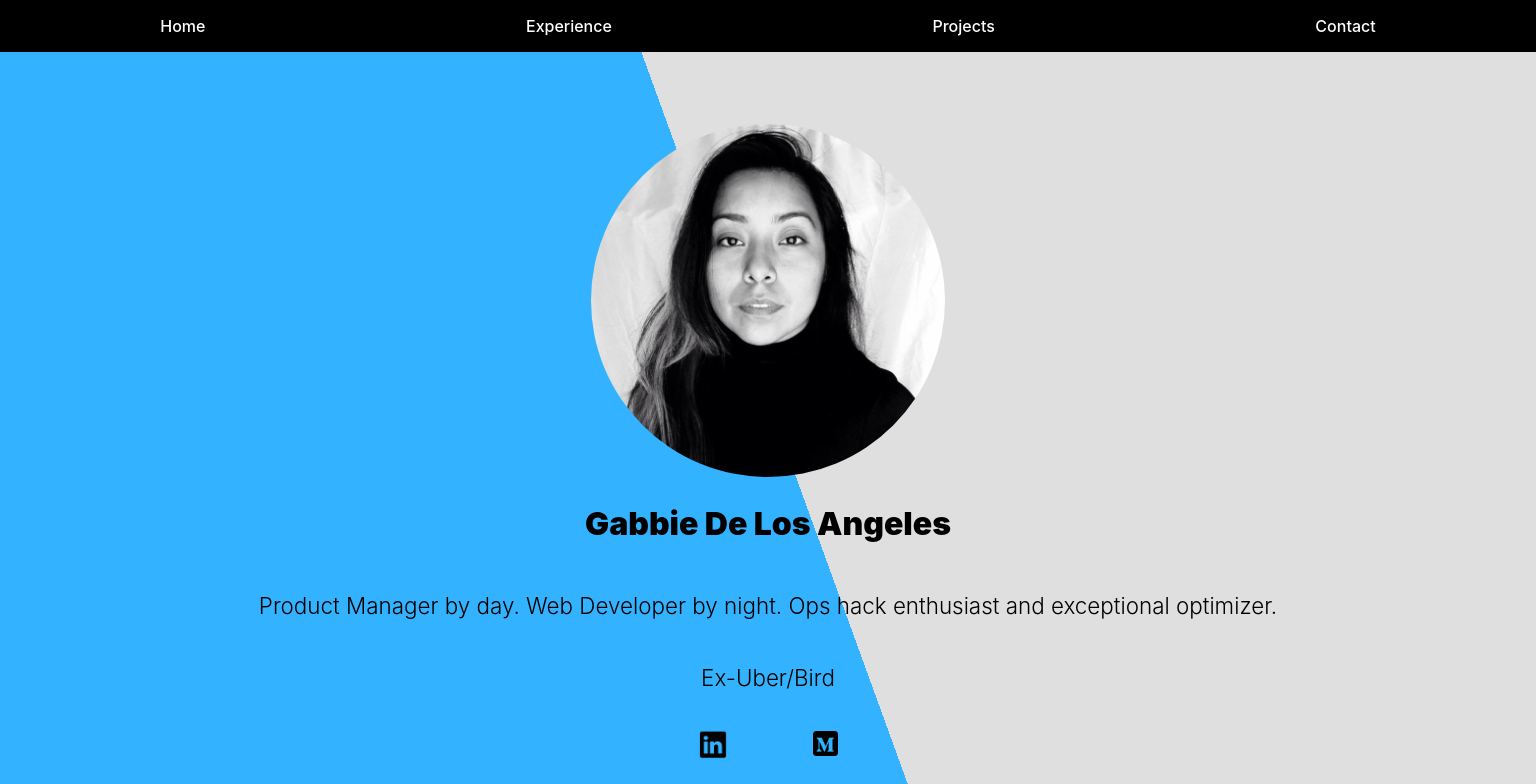
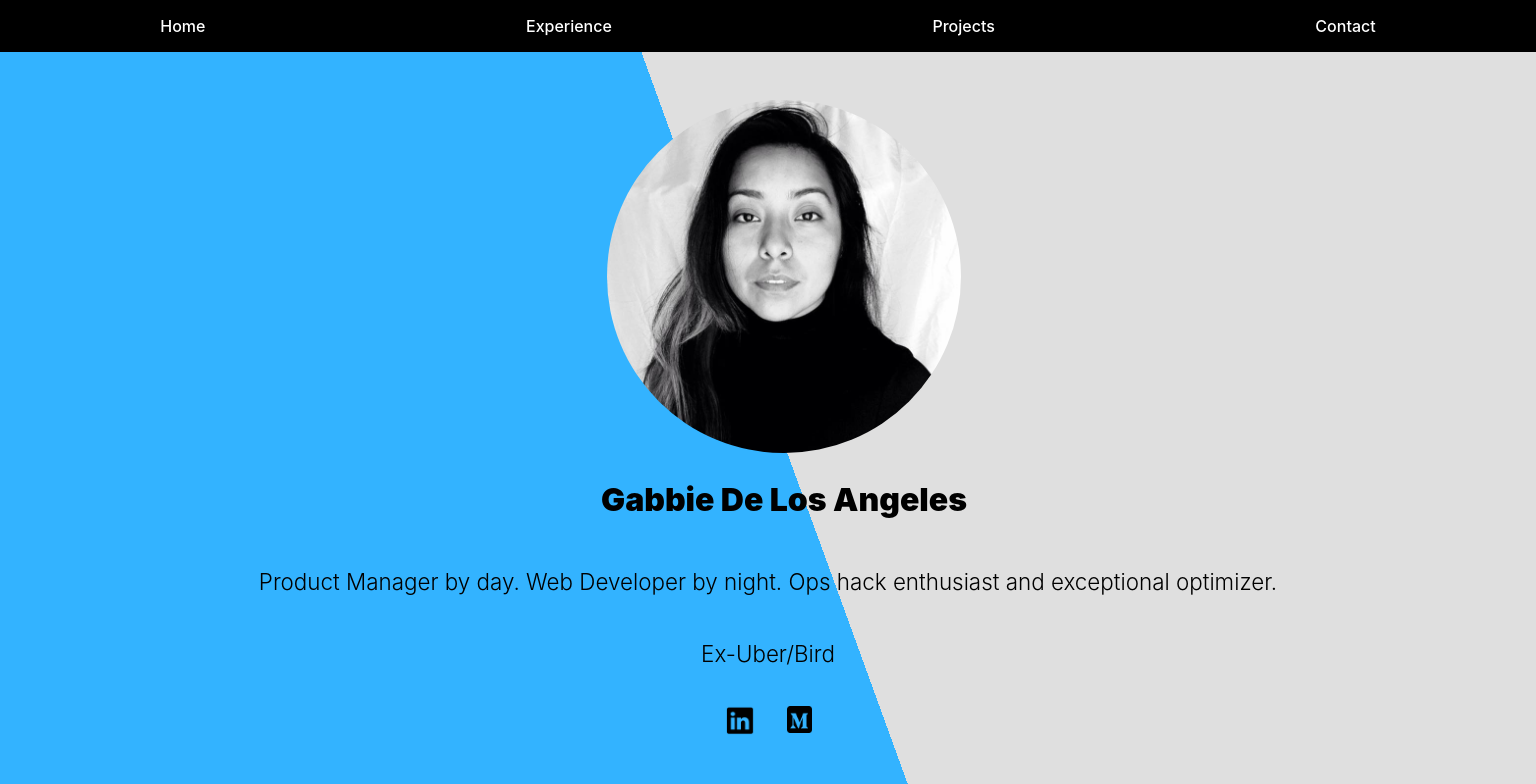
Before and after one commit to gabbiedla/portfoliov2, a React (Create React App) app: page / in a window 1536 px wide. Shown: the top 784 px of the page. Built offline with nearby package versions, Linux system fonts and the light colour scheme.

Commit message:
media queries

```diff
--- a/src/App.css
+++ b/src/App.css
@@ -2,8 +2,212 @@
   box-sizing: border-box;
 }
 
-/* // Extra large devices (large desktops, 1200px and up) */
-@media (min-width: 1200px) {
+@media only screen and (min-width: 365px) {
+  .app-header {
+    background: linear-gradient(70deg, #33b3ff 50%, #dfdfdf 50%);
+    min-height: 100vh;
+  }
+
+  .App {
+    align-items: center;
+  }
+
+  .top-content {
+    display: flex;
+    flex-direction: column;
+    text-align: left;
+    padding-top: 8vh;
+    padding-left: 2em;
+  }
+
+  .headshot {
+    width: 23vw;
+    height: auto;
+    border-radius: 50%;
+  }
+
+  .bottom-content {
+    display: flex;
+    flex-direction: column;
+    align-items: left;
+    padding-left: 2em;
+    padding-right: 2em;
+    text-align: left;
+  }
+
+  .name {
+    font-size: 2rem;
+    font-weight: 900;
+  }
+
+  .text {
+    font-size: 1.2rem;
+    font-weight: 300;
+  }
+
+  .social {
+    display: flex;
+    flex-direction: row;
+    align-items: center;
+    margin-top: 2vh;
+    gap: 1em;
+
+    margin-left: 2em;
+  }
+}
+
+@media only screen and (min-width: 400px) {
+  .app-header {
+    background: linear-gradient(70deg, #33b3ff 50%, #dfdfdf 50%);
+    height: 100vh;
+    width: auto;
+  }
+
+  .top-content {
+    display: flex;
+    flex-direction: column;
+    align-items: left;
+    padding-left: 2em;
+    padding-top: 15vh;
+  }
+
+  .headshot {
+    width: 23vw;
+    height: auto;
+    border-radius: 50%;
+  }
+
+  .bottom-content {
+    display: flex;
+    flex-direction: column;
+    align-items: left;
+    padding-left: 2em;
+    padding-right: 2em;
+    text-align: left;
+  }
+
+  .name {
+    font-size: 1.5rem;
+    font-weight: 900;
+  }
+
+  .text {
+    font-size: 1.2rem;
+    font-weight: 400;
+  }
+
+  .social {
+    display: flex;
+    flex-direction: row;
+    align-items: center;
+    margin-left: 2em;
+    margin-top: 2vh;
+    gap: 1em;
+  }
+}
+
+@media only screen and (min-width: 768px) {
+  .app-header {
+    background: linear-gradient(70deg, #33b3ff 50%, #dfdfdf 50%);
+    height: 100vh;
+    width: auto;
+  }
+
+  .top-content {
+    display: flex;
+    flex-direction: column;
+    align-items: left;
+    padding-left: 2em;
+    padding-top: 16vh;
+  }
+
+  .headshot {
+    width: 23vw;
+    height: auto;
+    border-radius: 50%;
+  }
+
+  .bottom-content {
+    display: flex;
+    flex-direction: column;
+    align-items: left;
+    padding-left: 2em;
+    padding-right: 2em;
+    text-align: left;
+  }
+
+  .name {
+    font-size: 1.5rem;
+    font-weight: 900;
+  }
+
+  .text {
+    font-size: 1.2rem;
+    font-weight: 400;
+  }
+
+  .social {
+    display: flex;
+    flex-direction: row;
+    align-items: center;
+    margin-left: 2em;
+    margin-top: 2vh;
+    gap: 1em;
+  }
+}
+
+@media only screen and (min-width: 992px) {
+  .app-header {
+    background: linear-gradient(70deg, #33b3ff 50%, #dfdfdf 50%);
+    height: 100vh;
+    width: auto;
+  }
+
+  .top-content {
+    display: flex;
+    flex-direction: column;
+    align-items: center;
+    justify-content: center;
+    padding-top: 15vh;
+  }
+
+  .headshot {
+    width: 23vw;
+    height: auto;
+    border-radius: 50%;
+  }
+
+  .bottom-content {
+    display: flex;
+    flex-direction: column;
+    align-items: center;
+    padding-left: 2em;
+    padding-right: 2em;
+    text-align: left;
+  }
+
+  .name {
+    font-size: 1.5rem;
+    font-weight: 900;
+  }
+
+  .text {
+    font-size: 1.2rem;
+    font-weight: 400;
+  }
+
+  .social {
+    display: flex;
+    flex-direction: row;
+    align-items: center;
+    justify-content: center;
+    margin-left: 0;
+    margin-top: 2vh;
+    gap: 1em;
+  }
+}
+
+@media only screen and (min-width: 1200px) {
   /* .header-content {
   background-color: #282c34;
   background-image: url(./PNG/Background-Striped.png);
@@ -35,7 +239,7 @@
     flex-direction: column;
     align-items: center;
     /* justify-content: space-around; */
-    padding-top: 9vh;
+    padding-top: 15vh;
   }
 
   .headshot {
@@ -50,8 +254,8 @@
     flex-direction: column;
     align-items: center;
     justify-content: center;
-    padding-left: 9em;
-    padding-right: 9em;
+    /* padding-left: 9em;
+    padding-right: 9em; */
     text-align: center;
   }
 
@@ -69,10 +273,12 @@
     display: flex;
     flex-direction: row;
     align-items: center;
-    justify-content: space-evenly;
-    margin-left: 40%;
-    margin-right: 40%;
+    justify-content: center;
+    /* margin-left: 40%;
+    margin-right: 40%; */
+    /* padding-right: 2%; */
     margin-top: 2vh;
+    gap: 2em;
 
     /* padding-left: 25em;
   padding-right: 25em; */
@@ -152,32 +358,44 @@
   text-align: center;
 } */
 }
-/* Small devices (portrait tablets and large phones, 600px and up) */
-@media only screen and (max-width: 768px) {
+
+@media only screen and (min-width: 1350px) {
+  /* .header-content {
+  background-color: #282c34;
+  background-image: url(./PNG/Background-Striped.png);
+  min-height: 100vh;
+  display: flex;
+  flex-direction: column;
+  align-items: center;
+  justify-content: center;
+  text-align: center;
+
+  font-size: calc(10px + 2vmin);
+}  */
+
   .app-header {
     /* background-color: #282c34; */
     /* background-image: url(./PNG/Background-Striped.png); */
     background: linear-gradient(70deg, #33b3ff 50%, #dfdfdf 50%);
-    height: 100vh;
-    width: auto;
+    min-height: 100vh;
+    /* width: auto; */
     /* margin-top: -4.5%; */
     /* font-size: calc(10px + 2vmin); */
     /* color: black;
-    padding-left: 10%;
-    padding-right: 10%; */
+  padding-left: 10%;
+  padding-right: 10%; */
   }
 
   .top-content {
     display: flex;
     flex-direction: column;
-    align-items: left;
-    padding-left: 2em;
+    align-items: center;
     /* justify-content: space-around; */
-    padding-top: 18vh;
+    padding-top: 6vh;
   }
 
   .headshot {
-    width: 42vw;
+    width: 23vw;
     height: auto;
     border-radius: 50%;
     /* margin-top: 0; */
@@ -186,33 +404,261 @@
   .bottom-content {
     display: flex;
     flex-direction: column;
-    align-items: left;
-    /* justify-content: center; */
-    padding-left: 2em;
-    padding-right: 2em;
-    text-align: left;
+    align-items: center;
+    justify-content: center;
+    /* padding-left: 9em;
+    padding-right: 9em; */
+    text-align: center;
   }
 
   .name {
-    font-size: 1.5rem;
+    font-size: 2rem;
     font-weight: 900;
   }
 
   .text {
-    font-size: 1.2rem;
-    font-weight: 400;
+    font-size: 1.4rem;
+    font-weight: 300;
   }
 
   .social {
     display: flex;
     flex-direction: row;
-    align-items: left;
-    /* justify-content: space-evenly; */
-    margin-left: 8%;
-    /* margin-right: 40%; */
+    align-items: center;
+    justify-content: center;
+    /* margin-left: 40%;
+    margin-right: 40%; */
+    /* padding-right: 2%; */
     margin-top: 2vh;
+    gap: 2em;
 
-    /* /* padding-left: 25em; */
-    /* padding-right: 25em; */
+    /* padding-left: 25em;
+  padding-right: 25em; */
   }
+
+  /* .ref1 {
+  padding: 0% 30%;
+  margin: 0% 20%;
+  text-align: center;
+  margin-left: 30%;
+  overflow: hidden;
+} */
+  /* .shortBio {
+  background-color: rgb(185, 185, 185);
+  border-radius: 6px 120px / 150px;
+  padding-top: 6%;
+  padding-bottom: 0.5%;
+  color: black;
+} */
+
+  /* .App-headshot {
+  height: 20vmin;
+  pointer-events: none;
+} */
+
+  /* @media (prefers-reduced-motion: no-preference) {
+  .App-headshot {
+    animation: App-logo-spin infinite 20s linear;
+  }
+} */
+
+  /* .name {
+  font-size: xx-large;
+  padding-bottom: 2%;
+  margin-bottom: 2%;
+} */
+
+  /* .bio {
+  font-size: x-large;
+  margin-top: 10%;
+  padding: 0% 25%;
+  font-weight: 400;
+} */
+  /* .shortBio {
+  padding-top: 10%;
+} */
+  /* h2 {
+  color: rgb(0, 38, 230);
+} */
+
+  /* .home-content {
+  padding-left: 10%;
+  padding-right: 10%;
+  /* padding-bottom: 1%;
+} */
+
+  /* .App-link {
+  color: #61dafb;
+} */
+
+  /* @keyframes App-logo-spin {
+  from {
+    transform: rotate(0deg);
+  }
+  to {
+    transform: rotate(360deg);
+  }
+} */
+  /*
+.name {
+  text-align: center;
 }
+.home-content {
+  background-color: rgb(185, 185, 185);
+  border-radius: 6px 120px / 150px;
+  padding: 0% 10%;
+  text-align: center;
+} */
+}
+
+@media only screen and (min-width: 1400px) {
+  /* .header-content {
+  background-color: #282c34;
+  background-image: url(./PNG/Background-Striped.png);
+  min-height: 100vh;
+  display: flex;
+  flex-direction: column;
+  align-items: center;
+  justify-content: center;
+  text-align: center;
+
+  font-size: calc(10px + 2vmin);
+}  */
+
+  .app-header {
+    /* background-color: #282c34; */
+    /* background-image: url(./PNG/Background-Striped.png); */
+    background: linear-gradient(70deg, #33b3ff 50%, #dfdfdf 50%);
+    min-height: 100vh;
+    /* width: auto; */
+    /* margin-top: -4.5%; */
+    /* font-size: calc(10px + 2vmin); */
+    /* color: black;
+  padding-left: 10%;
+  padding-right: 10%; */
+  }
+
+  .top-content {
+    display: flex;
+    flex-direction: column;
+    align-items: center;
+    /* justify-content: space-around; */
+    padding-top: 6vh;
+  }
+
+  .headshot {
+    width: 23vw;
+    height: auto;
+    border-radius: 50%;
+    /* margin-top: 0; */
+  }
+
+  .bottom-content {
+    display: flex;
+    flex-direction: column;
+    align-items: center;
+    justify-content: center;
+    /* padding-left: 9em;
+    padding-right: 9em; */
+    text-align: center;
+  }
+
+  .name {
+    font-size: 2rem;
+    font-weight: 900;
+  }
+
+  .text {
+    font-size: 1.4rem;
+    font-weight: 300;
+  }
+
+  .social {
+    display: flex;
+    flex-direction: row;
+    align-items: center;
+    justify-content: center;
+    /* margin-left: 40%;
+    margin-right: 40%; */
+    /* padding-right: 2%; */
+    margin-top: 2vh;
+    gap: 2em;
+
+    /* padding-left: 25em;
+  padding-right: 25em; */
+  }
+
+  /* .ref1 {
+  padding: 0% 30%;
+  margin: 0% 20%;
+  text-align: center;
+  margin-left: 30%;
+  overflow: hidden;
+} */
+  /* .shortBio {
+  background-color: rgb(185, 185, 185);
+  border-radius: 6px 120px / 150px;
+  padding-top: 6%;
+  padding-bottom: 0.5%;
+  color: black;
+} */
+
+  /* .App-headshot {
+  height: 20vmin;
+  pointer-events: none;
+} */
+
+  /* @media (prefers-reduced-motion: no-preference) {
+  .App-headshot {
+    animation: App-logo-spin infinite 20s linear;
+  }
+} */
+
+  /* .name {
+  font-size: xx-large;
+  padding-bottom: 2%;
+  margin-bottom: 2%;
+} */
+
+  /* .bio {
+  font-size: x-large;
+  margin-top: 10%;
+  padding: 0% 25%;
+  font-weight: 400;
+} */
+  /* .shortBio {
+  padding-top: 10%;
+} */
+  /* h2 {
+  color: rgb(0, 38, 230);
+} */
+
+  /* .home-content {
+  padding-left: 10%;
+  padding-right: 10%;
+  /* padding-bottom: 1%;
+} */
+
+  /* .App-link {
+  color: #61dafb;
+} */
+
+  /* @keyframes App-logo-spin {
+  from {
+    transform: rotate(0deg);
+  }
+  to {
+    transform: rotate(360deg);
+  }
+} */
+  /*
+.name {
+  text-align: center;
+}
+.home-content {
+  background-color: rgb(185, 185, 185);
+  border-radius: 6px 120px / 150px;
+  padding: 0% 10%;
+  text-align: center;
+} */
+}
--- a/src/App.js
+++ b/src/App.js
@@ -29,7 +29,7 @@ function App() {
         </div>
         <div className="social">
           <img src={linkedin} width="30" height="30" />
-          <img src={medium} width="25" height="25" />
+          <img src={medium} classname="m-logo" width="25" height="27" />
         </div>
       </div>
       <Timeline />
```
Also changed, not shown: src/Components/Timeline/Timeline.css (+25 -17 lines).
